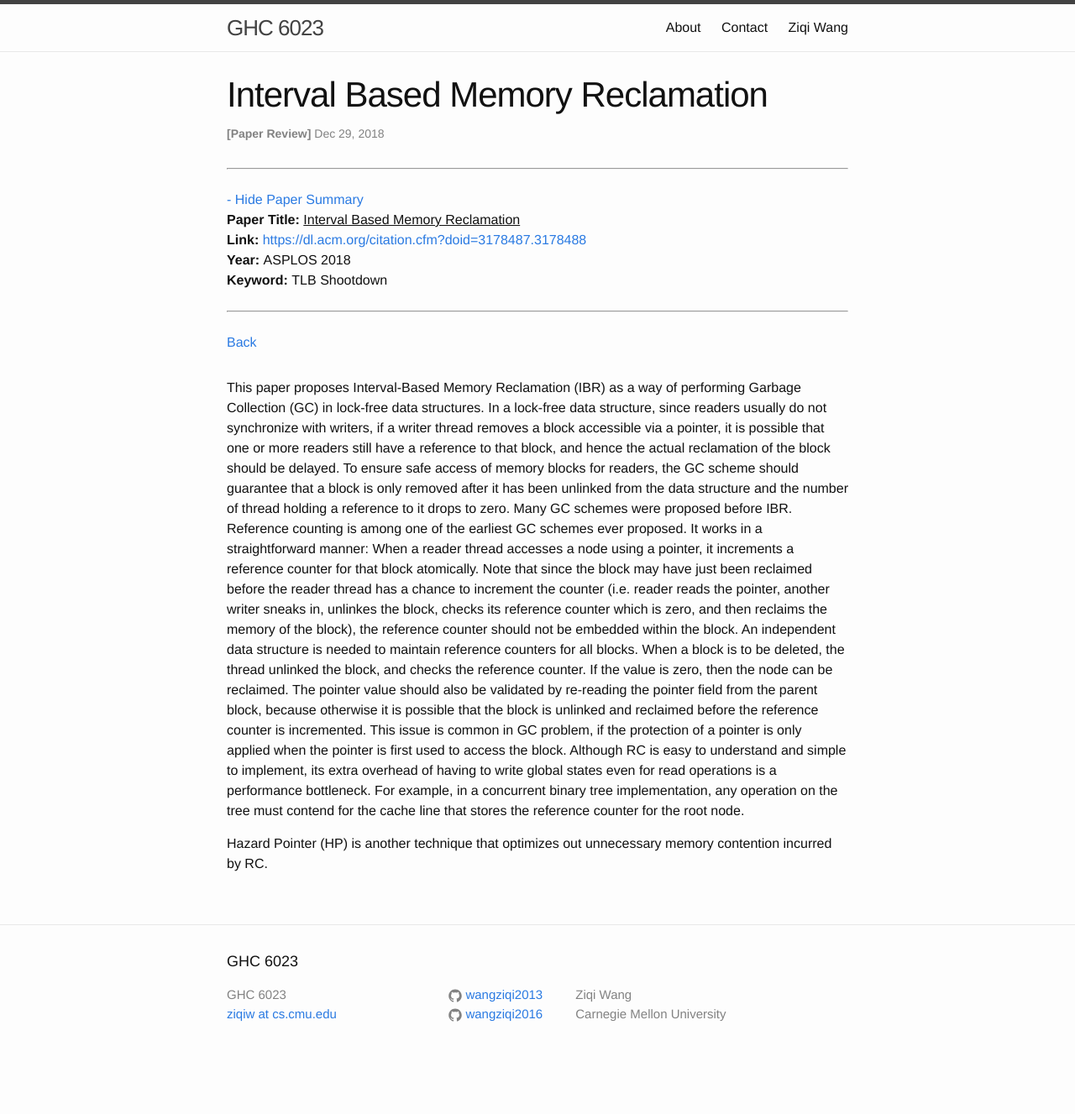
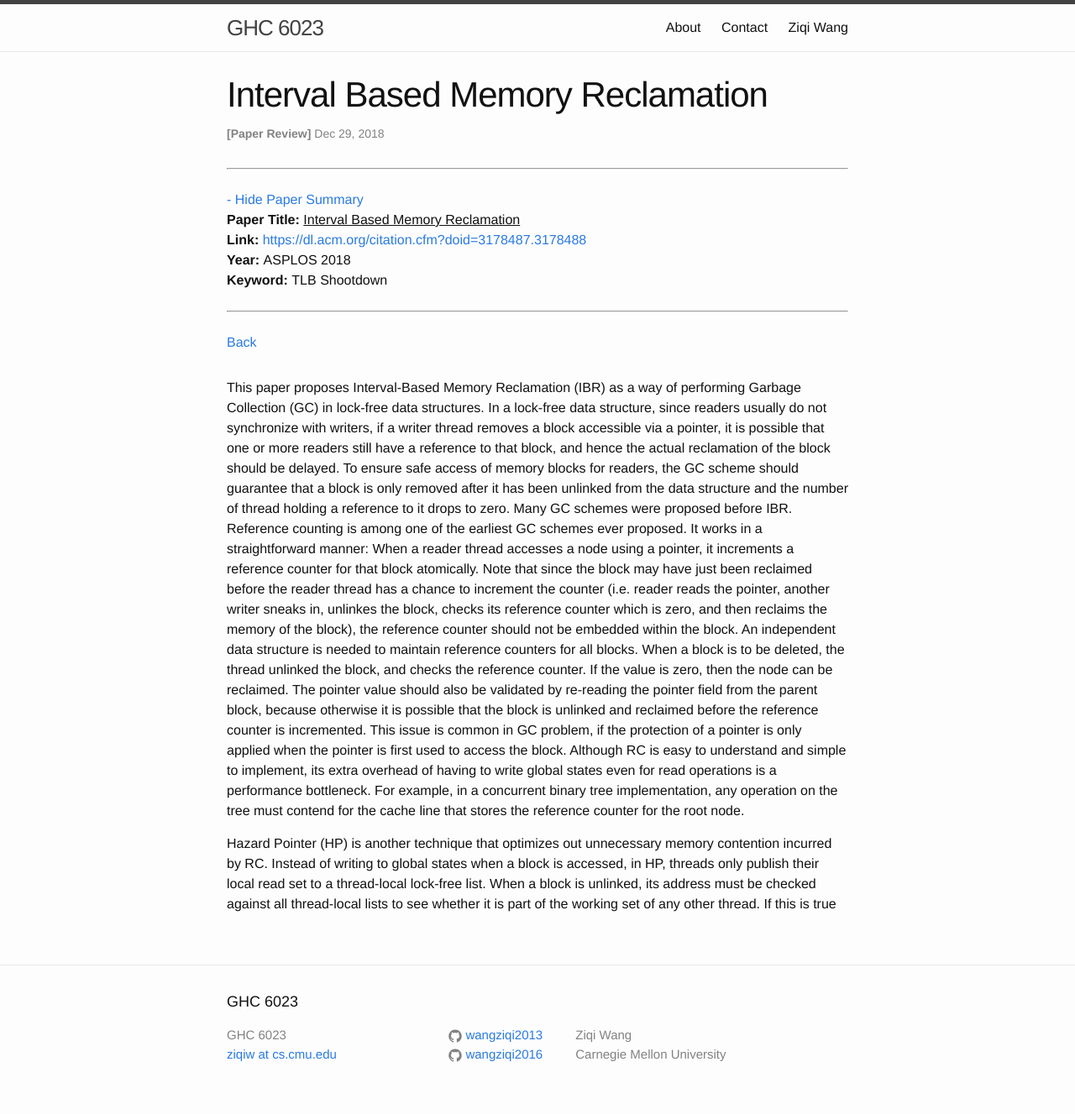
Before and after one commit to wangziqi2013/wangziqi2013.github.io, a Jekyll site: the page built from _posts/2018-12-28-Interval-Based-Memory-Reclamation.markdown, in a window 1280 px wide. Shown: the whole page at 84% size. Built offline with Jekyll 4.4.1, drawn with Linux system fonts in a browser that asks for light colours; before the commit the page ends 1279 px from its top, so only the background shows below that.

Commit message:
Working on hazard pointer

```diff
--- a/_posts/2018-12-28-Interval-Based-Memory-Reclamation.markdown
+++ b/_posts/2018-12-28-Interval-Based-Memory-Reclamation.markdown
@@ -33,4 +33,7 @@ Although RC is easy to understand and simple to implement, its extra overhead of
 read operations is a performance bottleneck. For example, in a concurrent binary tree implementation, any operation
 on the tree must contend for the cache line that stores the reference counter for the root node.
 
-Hazard Pointer (HP) is another technique that optimizes out unnecessary memory contention incurred by RC.
+Hazard Pointer (HP) is another technique that optimizes out unnecessary memory contention incurred by RC. Instead of
+writing to global states when a block is accessed, in HP, threads only publish their local read set to a thread-local
+lock-free list. When a block is unlinked, its address must be checked against all thread-local lists to see whether
+it is part of the working set of any other thread. If this is true
```
